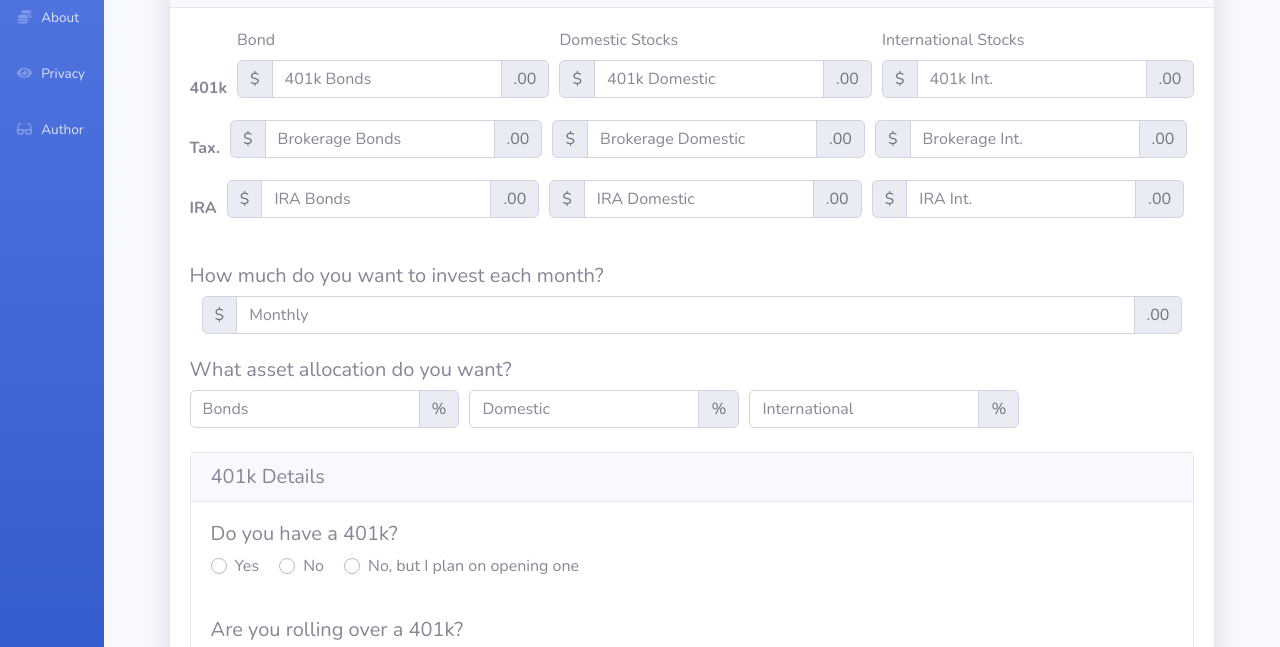
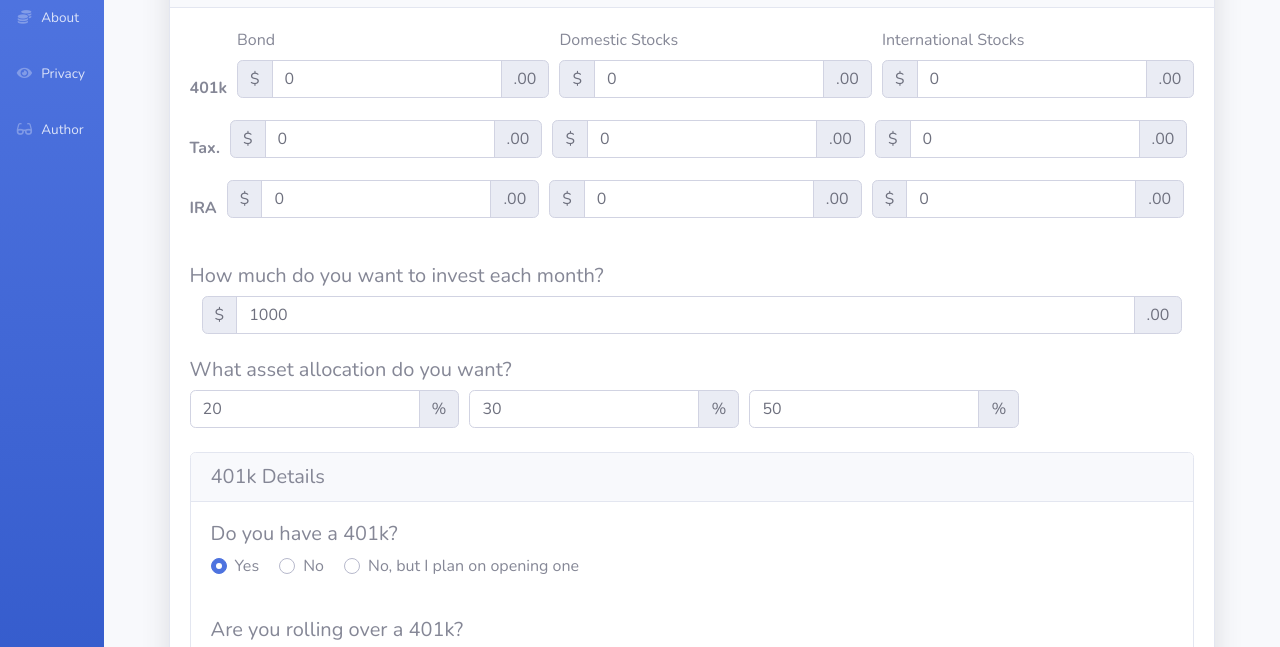
Before and after one commit to Alexander-Alford/Tortfolio, a website with bundled scripts: page index.html in a window 1280 px wide. Shown: the part 127-774 px from the top of the page. Built offline with nearby package versions, Linux system fonts and the light colour scheme.

Commit message:
added default values

```diff
--- a/index.html
+++ b/index.html
@@ -159,7 +159,7 @@
         <div class="input-group-prepend">
           <span class="input-group-text d-none d-sm-block" id="inputGroupPrepend2">$</span>
         </div>
-        <input type="number" class="form-control" id="FourOhOneBonds" placeholder="401k Bonds" aria-describedby="inputGroupPrepend2" required>
+        <input type="number" class="form-control" id="FourOhOneBonds" placeholder="401k Bonds" aria-describedby="inputGroupPrepend2" value=0 required>
           <div class="input-group-append">
             <span class="input-group-text d-none d-sm-block">.00</span>
           </div>
@@ -171,7 +171,7 @@
         <div class="input-group-prepend">
           <span class="input-group-text d-none d-sm-block" id="inputGroupPrepend2">$</span>
         </div>
-        <input type="number" class="form-control" id="FourOhOneDomestic" placeholder="401k Domestic" aria-describedby="inputGroupPrepend2" required>
+        <input type="number" class="form-control" id="FourOhOneDomestic" placeholder="401k Domestic" aria-describedby="inputGroupPrepend2" value=0 required>
           <div class="input-group-append">
             <span class="input-group-text d-none d-sm-block">.00</span>
           </div>
@@ -183,7 +183,7 @@
         <div class="input-group-prepend">
           <span class="input-group-text d-none d-sm-block" id="inputGroupPrepend2">$</span>
         </div>
-        <input type="number" class="form-control" id="FourOhOneInternational" placeholder="401k Int." aria-describedby="inputGroupPrepend2" required>
+        <input type="number" class="form-control" id="FourOhOneInternational" placeholder="401k Int." aria-describedby="inputGroupPrepend2" value=0 required>
           <div class="input-group-append">
             <span class="input-group-text d-none d-sm-block">.00</span>
           </div>
@@ -199,7 +199,7 @@
         <div class="input-group-prepend">
           <span class="input-group-text d-none d-sm-block" id="inputGroupPrepend2">$</span>
         </div>
-        <input type="number" class="form-control" id="BrokerageBonds" placeholder="Brokerage Bonds" aria-describedby="inputGroupPrepend2" required>
+        <input type="number" class="form-control" id="BrokerageBonds" placeholder="Brokerage Bonds" aria-describedby="inputGroupPrepend2" value=0 required>
           <div class="input-group-append">
             <span class="input-group-text d-none d-sm-block">.00</span>
           </div>
@@ -210,7 +210,7 @@
         <div class="input-group-prepend">
           <span class="input-group-text d-none d-sm-block" id="inputGroupPrepend2">$</span>
         </div>
-        <input type="number" class="form-control" id="BrokerageDomestic" placeholder="Brokerage Domestic" aria-describedby="inputGroupPrepend2" required>
+        <input type="number" class="form-control" id="BrokerageDomestic" placeholder="Brokerage Domestic" aria-describedby="inputGroupPrepend2" value=0 required>
           <div class="input-group-append">
             <span class="input-group-text d-none d-sm-block">.00</span>
           </div>
@@ -221,7 +221,7 @@
         <div class="input-group-prepend">
           <span class="input-group-text d-none d-sm-block" id="inputGroupPrepend2">$</span>
         </div>
-        <input type="number" class="form-control" id="BrokerageInternational" placeholder="Brokerage Int." aria-describedby="inputGroupPrepend2" required>
+        <input type="number" class="form-control" id="BrokerageInternational" placeholder="Brokerage Int." aria-describedby="inputGroupPrepend2" value=0 required>
           <div class="input-group-append">
             <span class="input-group-text d-none d-sm-block">.00</span>
           </div>
@@ -237,7 +237,7 @@
         <div class="input-group-prepend">
           <span class="input-group-text d-none d-sm-block" id="inputGroupPrepend2">$</span>
         </div>
-        <input type="number" class="form-control" id="IRABonds" placeholder="IRA Bonds" aria-describedby="inputGroupPrepend2" required>
+        <input type="number" class="form-control" id="IRABonds" placeholder="IRA Bonds" aria-describedby="inputGroupPrepend2" value=0 required>
           <div class="input-group-append">
             <span class="input-group-text d-none d-sm-block">.00</span>
           </div>
@@ -248,7 +248,7 @@
         <div class="input-group-prepend">
           <span class="input-group-text d-none d-sm-block" id="inputGroupPrepend2">$</span>
         </div>
-        <input type="number" class="form-control" id="IRADomestic" placeholder="IRA Domestic" aria-describedby="inputGroupPrepend2" required>
+        <input type="number" class="form-control" id="IRADomestic" placeholder="IRA Domestic" aria-describedby="inputGroupPrepend2" value=0 required>
           <div class="input-group-append">
             <span class="input-group-text d-none d-sm-block">.00</span>
           </div>
@@ -259,7 +259,7 @@
         <div class="input-group-prepend">
           <span class="input-group-text d-none d-sm-block" id="inputGroupPrepend2">$</span>
         </div>
-        <input type="number" class="form-control" id="IRAInternational" placeholder="IRA Int." aria-describedby="inputGroupPrepend2" required>
+        <input type="number" class="form-control" id="IRAInternational" placeholder="IRA Int." aria-describedby="inputGroupPrepend2" value=0 required>
           <div class="input-group-append">
             <span class="input-group-text d-none d-sm-block">.00</span>
           </div>
@@ -272,7 +272,7 @@
         <div class="input-group-prepend">
           <span class="input-group-text" id="inputGroupPrepend2">$</span>
         </div>
-        <input type="number" class="form-control" id="MonthlyInvestment" placeholder="Monthly" aria-describedby="inputGroupPrepend2" required>
+        <input type="number" class="form-control" id="MonthlyInvestment" placeholder="Monthly" aria-describedby="inputGroupPrepend2" value=1000 required>
           <div class="input-group-append">
             <span class="input-group-text">.00</span>
           </div>
@@ -282,7 +282,7 @@
       <div class="form-row">
     <div class="col-auto mb-3">
       <div class="input-group">
-        <input type="number" class="form-control" id="BondAllocation" placeholder="Bonds" aria-describedby="inputGroupPrepend2" required>
+        <input type="number" class="form-control" id="BondAllocation" placeholder="Bonds" aria-describedby="inputGroupPrepend2" value=20 required>
           <div class="input-group-append">
             <span class="input-group-text">%</span>
           </div>
@@ -290,7 +290,7 @@
     </div>
     <div class="col-auto mb-3">
       <div class="input-group">
-        <input type="number" class="form-control" id="DomesticAllocation" placeholder="Domestic" aria-describedby="inputGroupPrepend2" required>
+        <input type="number" class="form-control" id="DomesticAllocation" placeholder="Domestic" aria-describedby="inputGroupPrepend2" value=30 required>
           <div class="input-group-append">
             <span class="input-group-text">%</span>
           </div>
@@ -298,7 +298,7 @@
     </div>
     <div class="col-auto mb-3">
       <div class="input-group">
-        <input type="number" class="form-control" id="InternationalAllocation" placeholder="International" aria-describedby="inputGroupPrepend2" required>
+        <input type="number" class="form-control" id="InternationalAllocation" placeholder="International" aria-describedby="inputGroupPrepend2" value=50 required>
           <div class="input-group-append">
             <span class="input-group-text">%</span>
           </div>
@@ -311,7 +311,7 @@
   <div class="card-body">
     <h5 class="card-text">Do you have a 401k?</h5>
     <div class="custom-control custom-radio custom-control-inline">
-  <input type="radio" value="true" id="have401k1" onclick="toggle401kOFF()" name="have401k1" class="custom-control-input">
+  <input type="radio" value="true" id="have401k1" onclick="toggle401kOFF()" name="have401k1" class="custom-control-input" checked>
   <label class="custom-control-label" for="have401k1">Yes</label>
 </div>
 <div class="custom-control custom-radio custom-control-inline">
@@ -341,7 +341,7 @@
   <label class="custom-control-label" for="rolling401k1">Yes</label>
 </div>
 <div class="custom-control custom-radio custom-control-inline">
-  <input type="radio" value="No" onclick="chooseRolloverOFF()" id="rolling401k2" name="rolling401k1" class="custom-control-input">
+  <input type="radio" value="No" onclick="chooseRolloverOFF()" id="rolling401k2" name="rolling401k1" class="custom-control-input" checked>
   <label class="custom-control-label" for="rolling401k2">No</label>
 </div>
 <div class="card-body" id="rollIRAor401k" style="display: none;">
@@ -363,7 +363,7 @@
         <div class="input-group-prepend">
           <span class="input-group-text" id="inputGroupPrepend2">$</span>
         </div>
-        <input type="number" class="form-control" id="FourOhOnePrevious" placeholder="Past 401K Investments" value=0 aria-describedby="inputGroupPrepend2" required>
+        <input type="number" class="form-control" id="FourOhOnePrevious" placeholder="Past 401K Investments" aria-describedby="inputGroupPrepend2" value=3000 required>
           <div class="input-group-append">
             <span class="input-group-text">.00</span>
           </div>
@@ -376,7 +376,7 @@
   <div class="card-body">
     <h5 class="card-text">Do you have an IRA?</h5>
     <div class="custom-control custom-radio custom-control-inline">
-  <input type="radio" value="true" id="haveIRA1" onclick="toggleIRAOFF()" name="haveIRA1" class="custom-control-input">
+  <input type="radio" value="true" id="haveIRA1" onclick="toggleIRAOFF()" name="haveIRA1" class="custom-control-input" checked>
   <label class="custom-control-label" for="haveIRA1">Yes</label>
 </div>
 <div class="custom-control custom-radio custom-control-inline">
@@ -406,7 +406,7 @@
         <div class="input-group-prepend">
           <span class="input-group-text" id="inputGroupPrepend2">$</span>
         </div>
-        <input type="number" class="form-control" id="IRAPrevious" placeholder="Past IRA Investments" value=0 aria-describedby="inputGroupPrepend2" required>
+        <input type="number" class="form-control" id="IRAPrevious" placeholder="Past IRA Investments" value=500 aria-describedby="inputGroupPrepend2" required>
           <div class="input-group-append">
             <span class="input-group-text">.00</span>
           </div>
```
